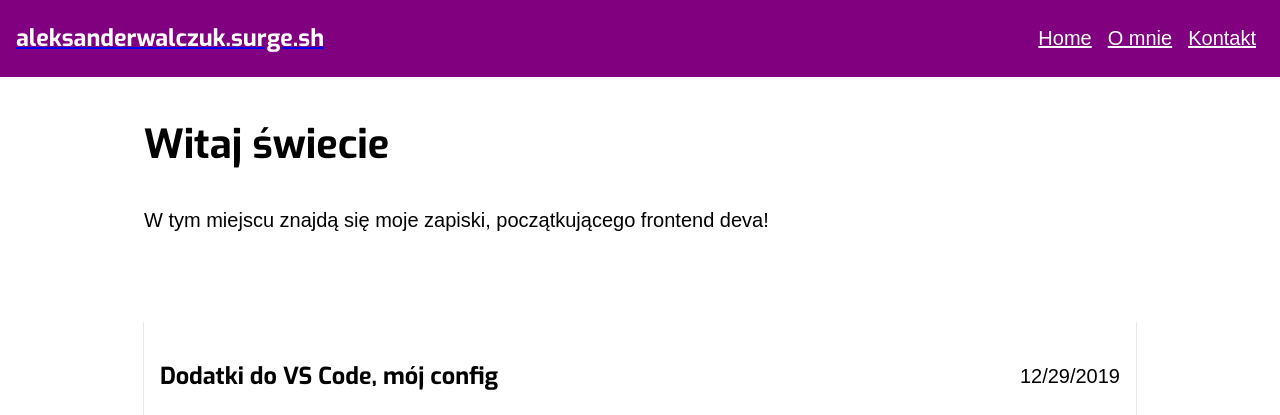
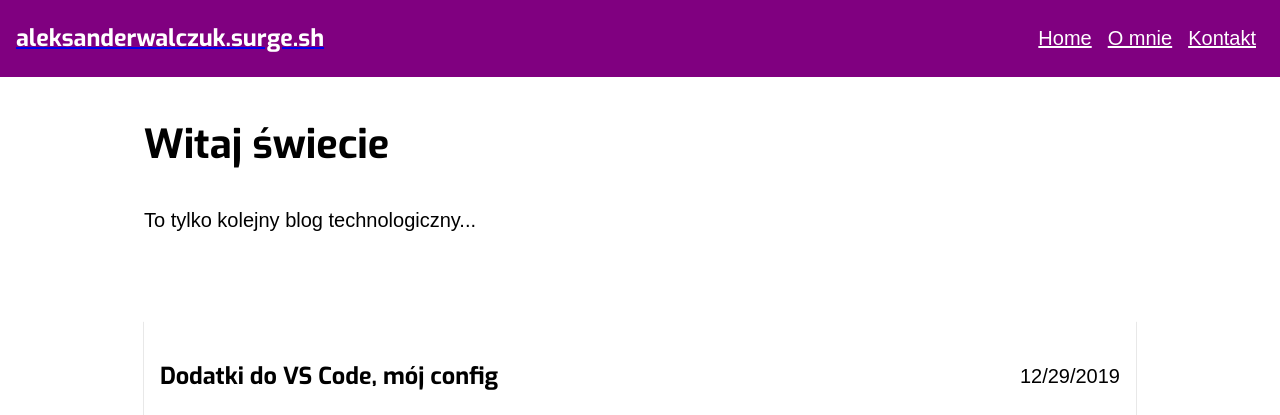
Before and after one commit to aleksanderwalczuk/blog, a Gatsby site: page / in a window 1280 px wide. Shown: the top 415 px of the page. Built offline with nearby package versions, Linux system fonts and the light colour scheme; Gatsby itself is replaced by a stand-in of ours; a web font is replaced by a local one.

Commit message:
changed aside text

```diff
--- a/src/pages/index.js
+++ b/src/pages/index.js
@@ -65,7 +65,7 @@ export default () => (
     <div className="aside">
       <h1 className="heading">Witaj świecie</h1>
       <p>
-        W tym miejscu znajdą się moje zapiski, początkującego frontend deva!
+        To tylko kolejny blog technologiczny...
       </p>
     </div>
     <article className="article">
```
